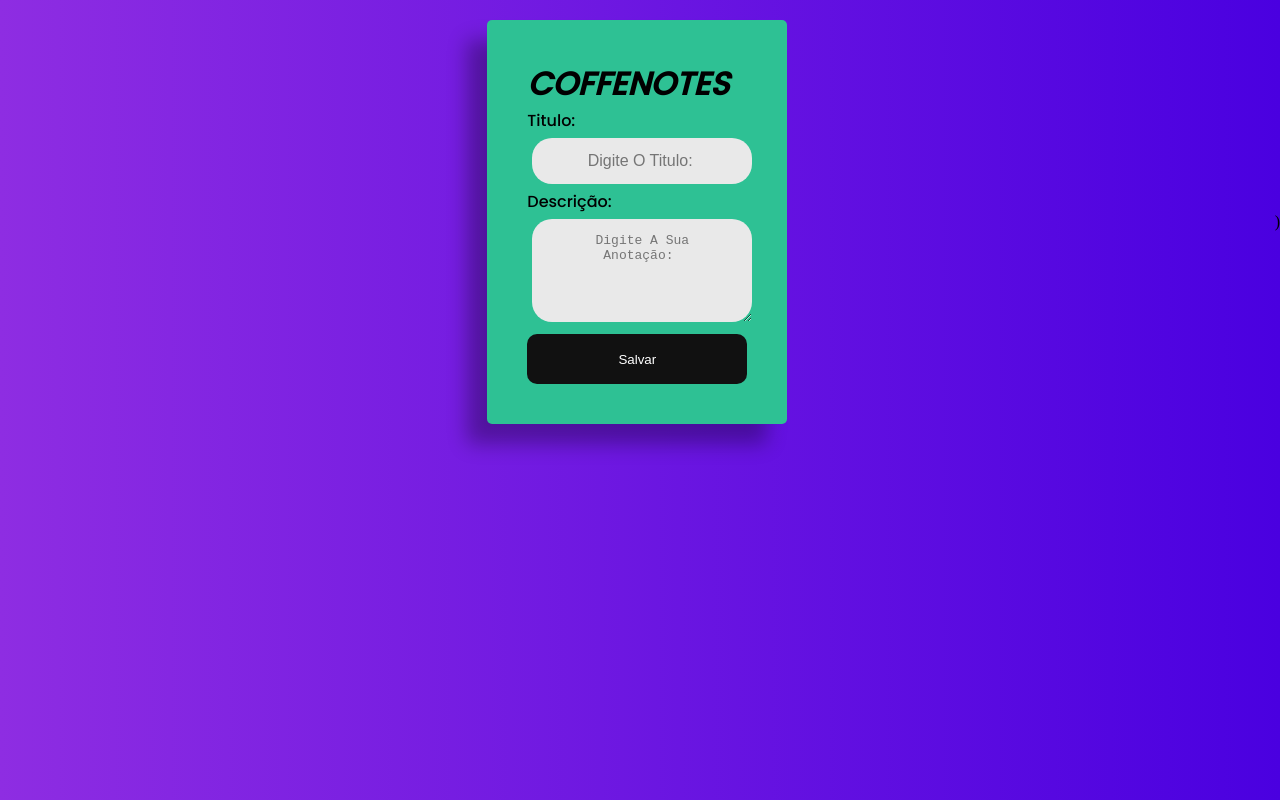
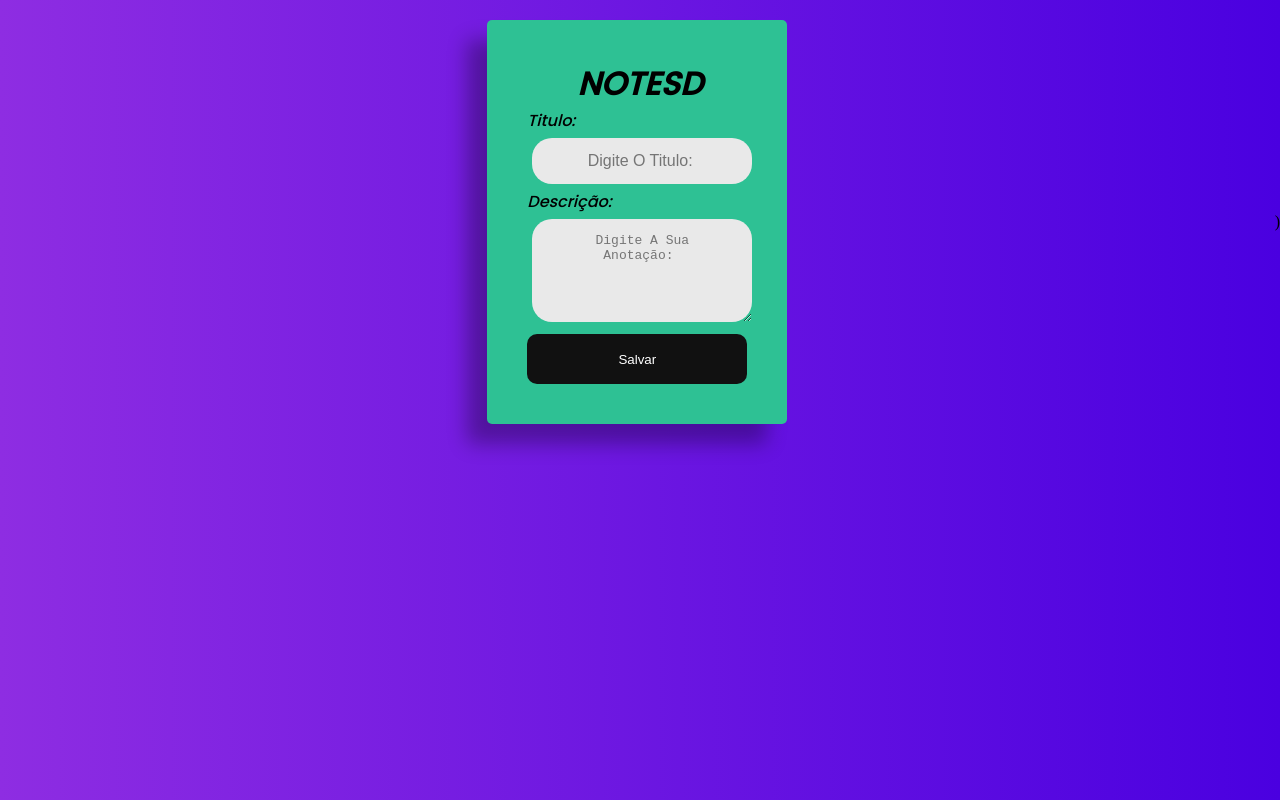
Before and after one commit to eoqthiago/Api-Notes, a website: page www/index.html in a window 1280 px wide. Drawn offline with nearby package versions, Linux system fonts and the light colour scheme; no server answers.

Commit message:
Atualizações

```diff
--- a/www/Style.css
+++ b/www/Style.css
@@ -37,6 +37,8 @@ body{
     justify-content: center;
     color: black;
     width: 100%;
+    font-family: 'Poppins', sans-serif;
+
 
 }
 
@@ -92,14 +94,20 @@ body{
 
 
 h1{
-     top: 20px;
-     align-content: center;
-     text-transform: uppercase;
-     font-family: 'Poppins', sans-serif;;
-     color: 450deg, #8e2de2, #4a00e0;
-     margin: auto;
+    display: inline;
+    top: 40px;
+    align-items: center;
+    margin-left: 50px;
+    text-transform: uppercase;
+    font-family: 'Poppins', sans-serif;
+    color: 450deg, #8e2de2, #4a00e0;
 
- }
+
+
+
+}
+
+
 
  .list{
     position: absolute;
--- a/www/index.html
+++ b/www/index.html
@@ -13,19 +13,19 @@
     <link rel="preconnect" href="https://fonts.gstatic.com" crossorigin>
     <link href="https://fonts.googleapis.com/css2?family=Poppins:wght@500&display=swap" rel="stylesheet">
 
-    <title>IdeaNotes</title>
+    <title>Notesd</title>
 </head>
 <body>
     <div class="form">
-        <h1><em>CoffeNotes</em></h1>
+        <h1><em>Notesd</em></h1>
         <input id="id" type="text" hidden >
         <label for="">
-            Titulo:<br>
+            <i>Titulo:</i><br>
             <input id="titulo" type="text" placeholder="Digite O Titulo: ">
 
         </label>
         <label for="">
-            Descrição:<br>
+            <i>Descrição:</i><br>
             <textarea name="" id="descricao" rows="5" placeholder="Digite A Sua Anotação: "></textarea>
         </label>
         <button class="button1" onclick="salvar()">Salvar</button>
```
